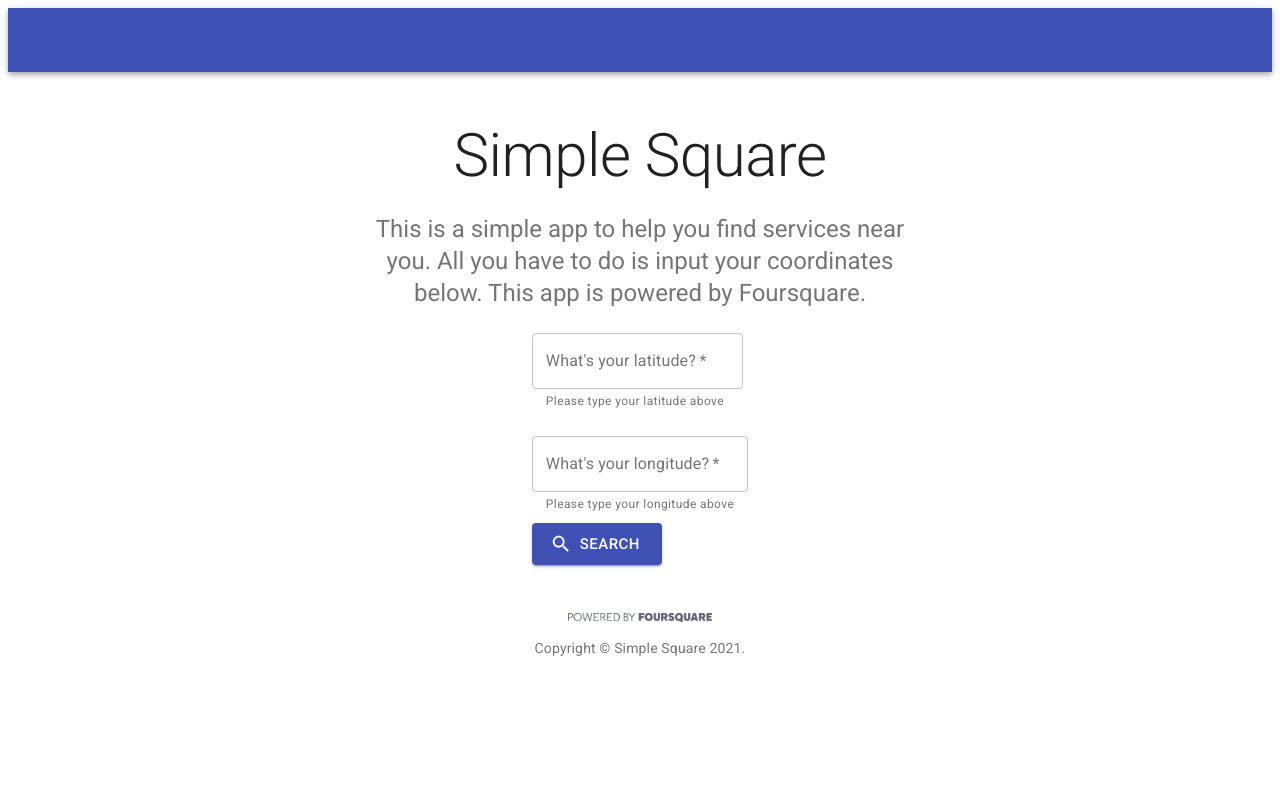
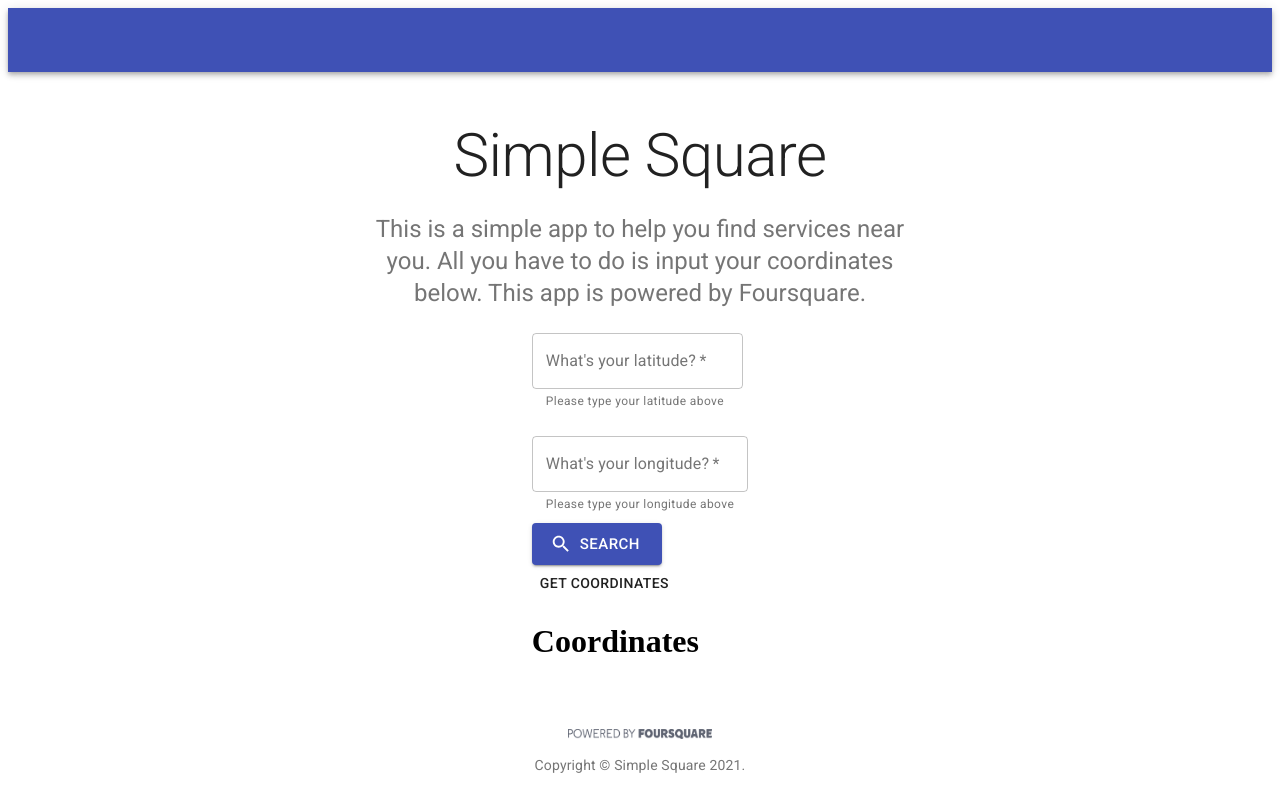
Before and after one commit to marcelala/simple-foursquare, a React (Create React App) app: page / in a window 1280 px wide. Built offline with nearby package versions, Linux system fonts and the light colour scheme.

Commit message:
geolocation implementation

```diff
--- a/src/App.jsx
+++ b/src/App.jsx
@@ -1,6 +1,7 @@
 //npm packages
-import React from 'react';
+import {React, useState} from 'react';
 import axios from 'axios';
+
 //project files
 import Header from './components/Header';
 import Hero from './components/Hero';
--- /dev/null
+++ b/src/components/Geolocation.jsx
@@ -0,0 +1,49 @@
+//npm packages
+import {React, useState} from "react";
+import { Button } from "@material-ui/core";
+
+export default function Geolocation() {
+  //state
+const [latitude, setLatitude] = useState(null);
+const [longitude, setLongitude] = useState(null);
+const [geolocationQuery, setGeolocationQuery] = useState({
+        latitude: "",
+        longitude: "",
+      });
+  const [status, setStatus] = useState(null);
+
+  //methods
+  const getLocation = () => {
+    if (!navigator.geolocation) {
+      setStatus("Geolocation is not supported by your browser");
+    } else {
+      setStatus("Locating...");
+      navigator.geolocation.getCurrentPosition(
+        (position) => {
+          setStatus(null);
+          setLatitude(position.coords.latitude);
+          setLongitude(position.coords.longitude);
+          },
+          setGeolocationQuery({
+            ...geolocationQuery,
+            latitude: {latitude},
+            longitude: {longitude}
+          },
+          console.log(geolocationQuery),
+          ),
+        () => {
+          setStatus("Unable to retrieve your location");
+        }
+      );
+    }
+  };
+  return (
+    <div>
+      <Button onClick={getLocation}>Get coordinates</Button>
+      <h1>Coordinates</h1>
+      <p>{status}</p>
+      {latitude && <p>Latitude: {latitude}</p>}
+    {longitude && <p>Longitude: {longitude}</p>}
+    </div>
+  );
+}
--- a/src/components/SearchForm.jsx
+++ b/src/components/SearchForm.jsx
@@ -1,8 +1,12 @@
+//npm packages
 import { React, useState } from "react";
 import { TextField, FormControl, Button, Grid } from "@material-ui/core";
 import Search from "@material-ui/icons/Search";
 
-export default function SearchForm({}) {
+//project files
+import Geolocation from "./Geolocation";
+
+export default function SearchForm({ geolocationQuery }) {
   //state
   const [query, setQuery] = useState({
     latitude: "",
@@ -17,7 +21,6 @@ export default function SearchForm({}) {
       ...query,
       [name]: value,
     });
-    console.log(query);
   };
   const handleSubmit = async (e) => {
     e.preventDefault();
@@ -32,6 +35,9 @@ export default function SearchForm({}) {
 
   const getResults = () => {};
 
+  if ({ geolocationQuery } == !null) {
+    setQuery(query == { geolocationQuery });
+  }
   return (
     <div>
       <Grid
@@ -87,6 +93,9 @@ export default function SearchForm({}) {
               Search
             </Button>
           </Grid>
+          <Grid item>
+            <Geolocation />
+          </Grid>
         </form>
       </Grid>
     </div>
```
